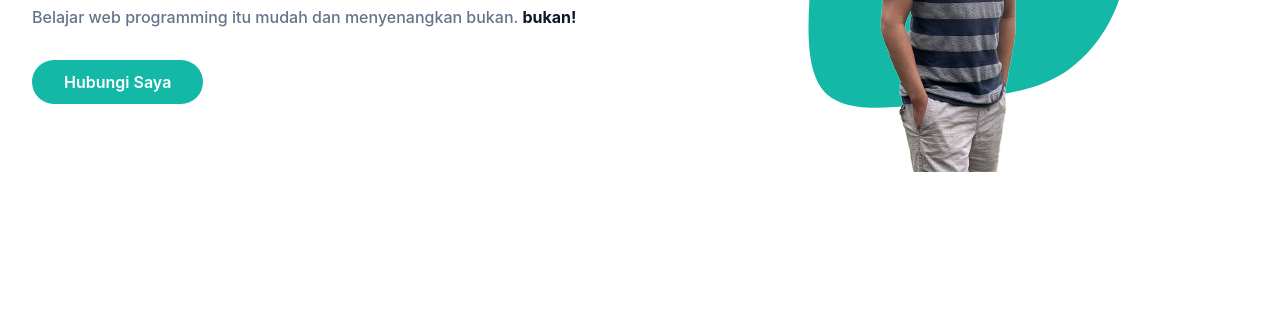
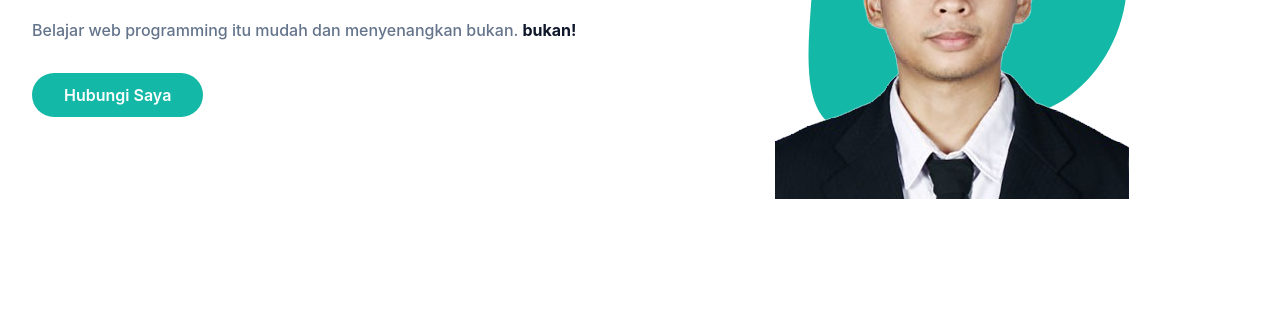
Before and after one commit to theodrsp/techboard, a website: page index.html in a window 1280 px wide. Shown: the part 351-664 px from the top of the page. Drawn offline with Linux system fonts and the light colour scheme.

Commit message:
Update photo profile on index.html

```diff
--- a/index.html
+++ b/index.html
@@ -83,9 +83,9 @@
 
             <a href="#" class="rounded-full bg-primary py-3 px-8 text-base font-semibold text-white transition duration-300 ease-in-out hover:opacity-80 hover:shadow-lg">Hubungi Saya</a>
           </div>
-          <div class="w-full self-end px-4 lg:w-1/2">
+          <div class="w-full self-end px-4 lg:w-1/2">s
             <div class="relative mt-10 lg:right-0 lg:mt-9">
-              <img src="dist/img/theoprof1.png" alt="Timotius Theodearson" class="relative z-10 mx-auto max-w-full" />
+              <img src="dist/img/profil-nobg1.png" alt="Timotius Theodearson" class="relative z-10 mx-auto max-w-full" />
               <span class="absolute bottom-0 left-1/2 -translate-x-1/2 md:scale-125">
                 <svg width="400" height="400" viewBox="0 0 200 200" xmlns="http://www.w3.org/2000/svg">
                   <path
```
